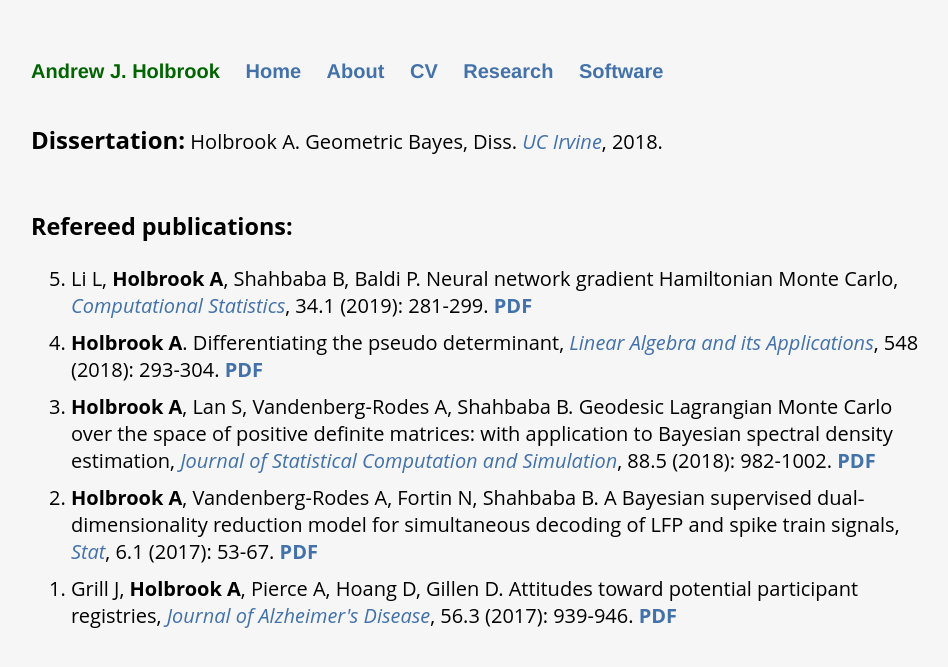
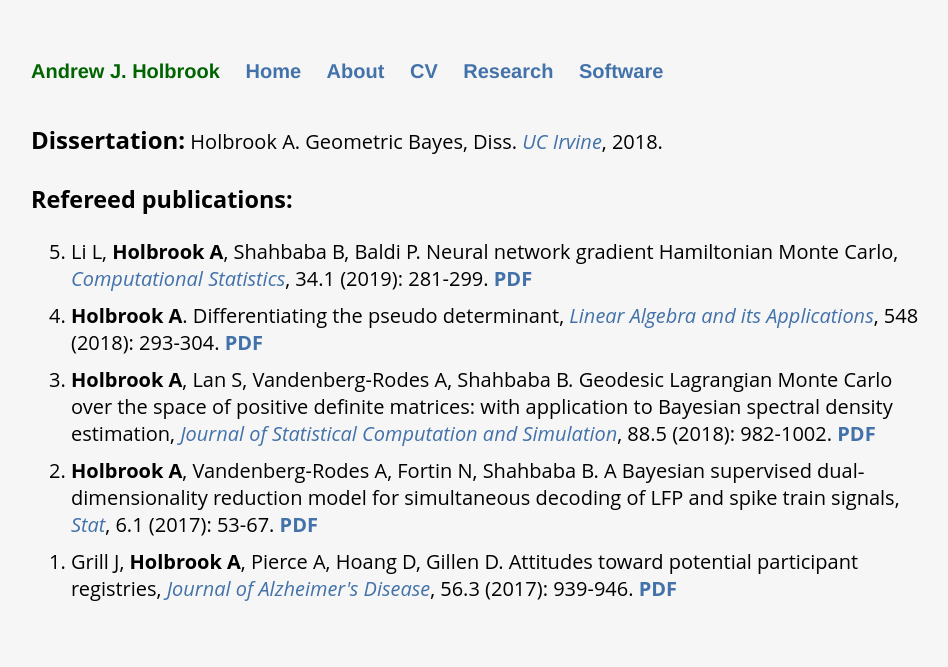
Before and after one commit to andrewjholbrook/andrewjholbrook.github.io, a Jekyll site: the page built from research.html, in a window 1280 px wide. Shown: the top 667 px of the page, without its empty margins (161-1109 px from the left). Built offline with Jekyll 4.4.1, drawn with Linux system fonts in a browser that asks for light colours.

Commit message:
Update research.html

```diff
--- a/research.html
+++ b/research.html
@@ -7,7 +7,7 @@
 
       <div class="col-9">
 
-            <font size=5><b>Dissertation:</b></font> Holbrook A. Geometric Bayes, Diss. <i><a href="https://escholarship.org/uc/item/1rs3p8k7" target="_blank">UC Irvine</a></i>, 2018.<br /><br /><br />
+            <font size=5><b>Dissertation:</b></font> Holbrook A. Geometric Bayes, Diss. <i><a href="https://escholarship.org/uc/item/1rs3p8k7" target="_blank">UC Irvine</a></i>, 2018.<br /><br />
 
 
   <h3>Refereed publications:</h3>
```
